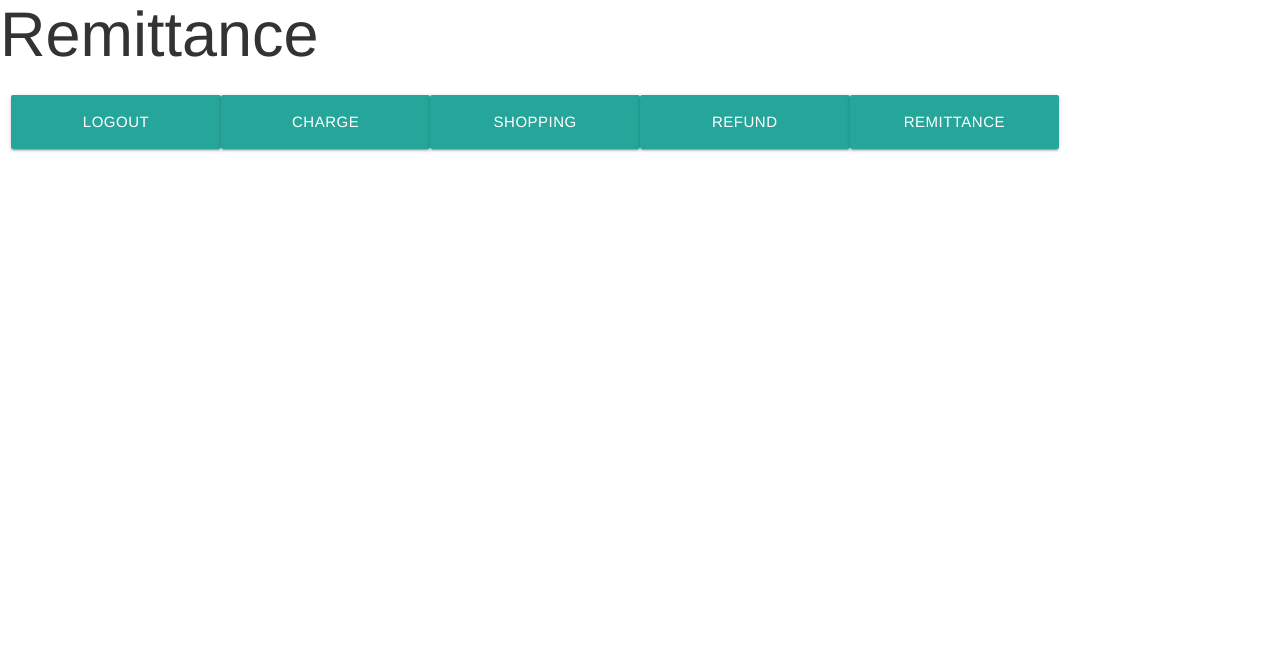
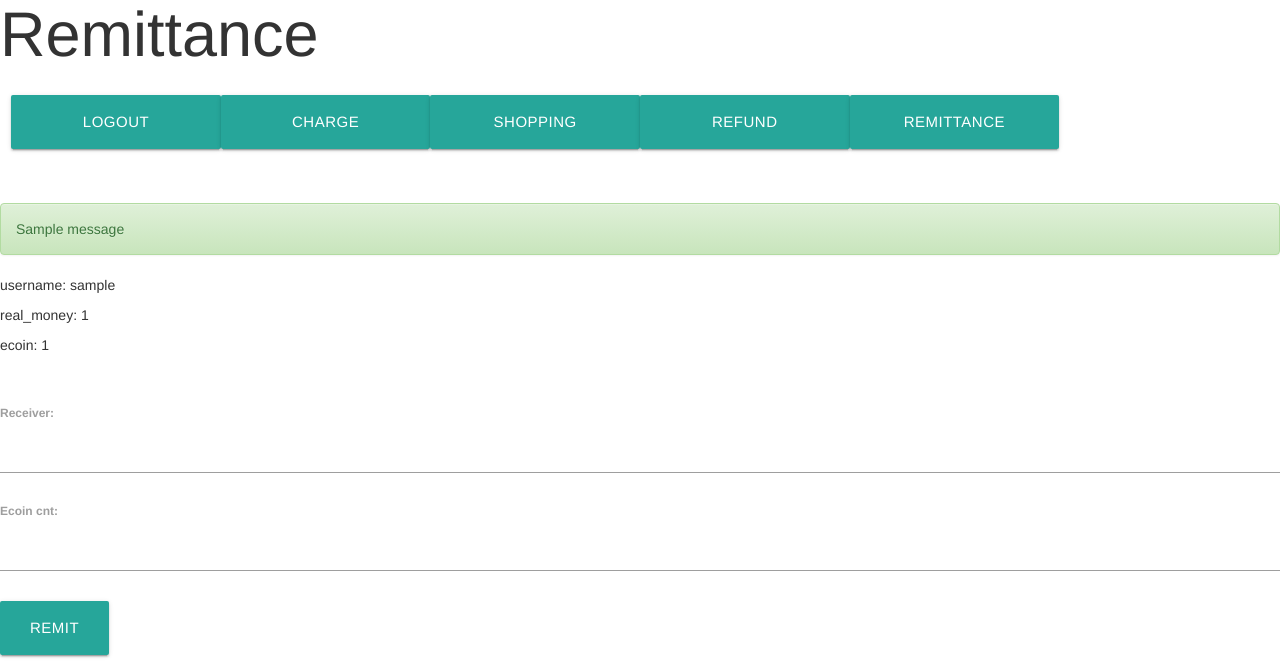
Before and after one commit to EminentStar/e-coin, a Django app: page /remit/ in a window 1280 px wide. Shown: the part 198-867 px from the top of the page. Before the commit the page ends 350 px from the top, so only its background shows below. Run offline with Django 3.2, Linux system fonts and the light colour scheme; a user stored in the database is signed in; tables that the repository leaves empty hold one stand-in row (values such as "Sample post"); one stand-in notice (Sample message) is shown; some libraries are stand-ins or nearby versions.

Commit message:
Implement the function remitting ecoin to other

```diff
--- a/e-coin-jkpark/ecoin/forms.py
+++ b/e-coin-jkpark/ecoin/forms.py
@@ -4,6 +4,7 @@
 from django.contrib.auth.models import User
 from django.contrib.auth.forms import UserCreationForm, AuthenticationForm
 from django import forms
+from django.db import transaction
 
 from .models import CoinAccount
 
@@ -28,7 +29,7 @@
 
 
 class LoginForm(AuthenticationForm):
-    username = forms.CharField(max_length=254)
+    username = forms.CharField(max_length=150)
     password = forms.CharField(label=_("Password"), widget=forms.PasswordInput)
 
 
@@ -76,3 +77,60 @@
     def check_enough_money_in_coin_account(self, coin_account):
         """ This function compare CoinAccount's real money to money typed."""
         return coin_account.real_money >= self.cleaned_data["real_money"]
+
+
+class RemitForm(forms.Form):
+    receiver = forms.CharField(max_length=150)
+    ecoin_cnt = forms.IntegerField()
+
+    def save(self, username, commit=True):
+        user = User.objects.get(username=username)
+        coin_account = CoinAccount.objects.get(username=user)
+
+        receiver_name = self.cleaned_data["receiver"]
+        ecoin_sent = self.cleaned_data["ecoin_cnt"]
+
+        received_user = User.objects.get(username=receiver_name)
+        receiver_coin_account = CoinAccount.objects.get(username=received_user)
+        coin_account.ecoin -= ecoin_sent
+        receiver_coin_account.ecoin += ecoin_sent
+
+        try:
+            with transaction.atomic():
+                coin_account.save()
+                receiver_coin_account.save()
+        except IntegrityError as e:
+            print(e)
+            return False
+        else:
+            return True
+
+    def validate_user(self, current_username):
+        returned_dict = {'status': True, 'msg': 'Success'}
+
+        user = User.objects.get(username=current_username)
+        coin_account = CoinAccount.objects.get(username=user)
+
+        if current_username == self.cleaned_data['receiver']:
+            returned_dict['status'] = False
+            returned_dict['msg'] = 'You cannot remit ecoin to yourself'
+        elif self.check_enough_ecoin_in_coin_account(coin_account) == False:
+            returned_dict['status'] = False
+            returned_dict['msg'] = 'You cannot exceed your limit!'
+        elif self.exists_user() == False:
+            returned_dict['status'] = False
+            returned_dict['msg'] = 'The user Not Found!'
+
+        return returned_dict
+
+    def exists_user(self):
+        user_cnt = User.objects.filter(username=self.cleaned_data['receiver']).count()
+
+        if user_cnt != 0:
+            return True
+        else:
+            return False
+
+    def check_enough_ecoin_in_coin_account(self, coin_account):
+        """ This function compare CoinAccount's ecoin to ecoin typed."""
+        return coin_account.ecoin >= self.cleaned_data["ecoin_cnt"]
--- a/e-coin-jkpark/ecoin/templates/ecoin/remittance.html
+++ b/e-coin-jkpark/ecoin/templates/ecoin/remittance.html
@@ -27,4 +27,28 @@
         </form>
     </div>
     <br>
+    {% if messages %}
+    <ul class="messages">
+        {% for message in messages %}
+	<li>
+	    <div class="alert alert-{{message.level_tag}} role="alert">
+	        {{ message.message }}
+	    </div>
+	</li>
+	{% endfor %}
+    </ul>
+    {% endif %}
+    <div class="row">
+        <p>username: {{username}}</p>
+        <p>real_money: {{coin_account.real_money}}</p>
+        <p>ecoin: {{coin_account.ecoin}}</p>
+    </div>
+    <br>
+    <form id="remit" method="post" action="{% url 'remit' %}">
+	{% csrf_token %}
+	{{remit_form.as_p}}
+        <button class="btn waves-effect waves-light btn-large col s2" type="submit">
+           REMIT
+        </button>
+    </form>
 {% endblock content %}
--- a/e-coin-jkpark/ecoin/views.py
+++ b/e-coin-jkpark/ecoin/views.py
@@ -7,7 +7,7 @@
 from django.contrib import messages
 from django.db import transaction
 
-from .forms import UserCreationForm, LoginForm, RechargeRealMoneyForm, ExchangeEcoinForm
+from .forms import UserCreationForm, LoginForm, RechargeRealMoneyForm, ExchangeEcoinForm, RemitForm
 from .models import User, CoinAccount
 
 
@@ -143,8 +143,30 @@
 
 @login_required(login_url=LOGIN_URI_PATH)
 def remit(request):
-    rendered_values = {}
-    return render(request, 'ecoin/remittance.html', rendered_values)
+    current_user = User.objects.get(username=request.user)
+    coin_account = CoinAccount.objects.get(username=current_user)
+
+    rendered_values = {'coin_account': coin_account, 'username': request.user}
+    if request.method == 'GET':
+        remit_form = RemitForm()
+        rendered_values['remit_form'] = remit_form
+
+        return render(request, 'ecoin/remittance.html', rendered_values)
+    elif request.method == 'POST':
+        remit_form = RemitForm(request.POST)
+
+        if remit_form.is_valid():
+            receiver = remit_form.cleaned_data.get('receiver')
+            ecoin_cnt = remit_form.cleaned_data.get('ecoin_cnt')
+
+            validation_status = remit_form.validate_user(request.user.username)
+            if validation_status.get('status'):
+                remit_form.save(request.user.username)
+            else:
+                messages.add_message(request, messages.ERROR,
+                    validation_status.get('msg'))
+
+        return redirect('remit')
 
 def create_user_in_atomic_transaction(user, username):
     """This function saves User and CoinAccount object in atomic transaction."""
```
